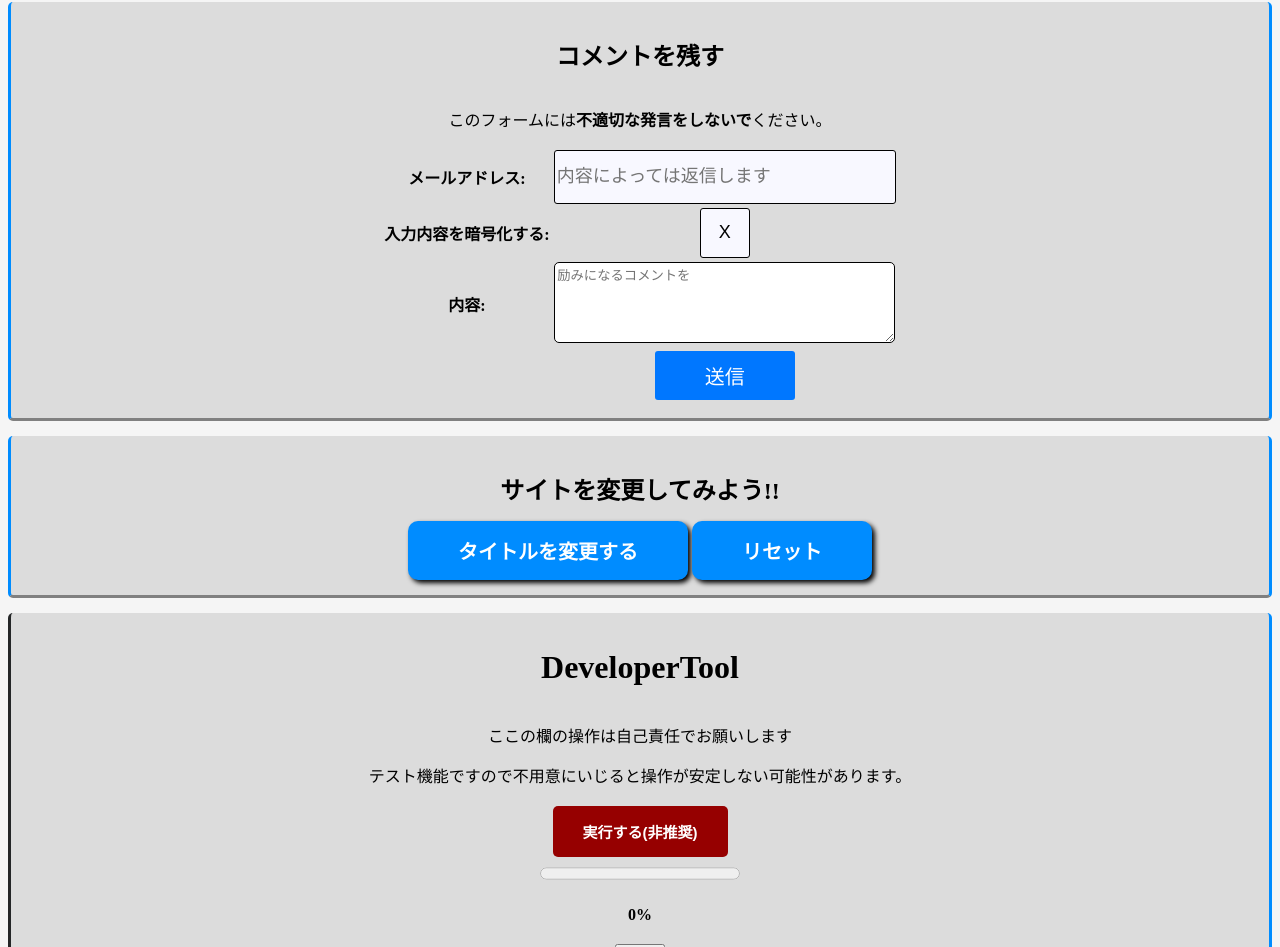
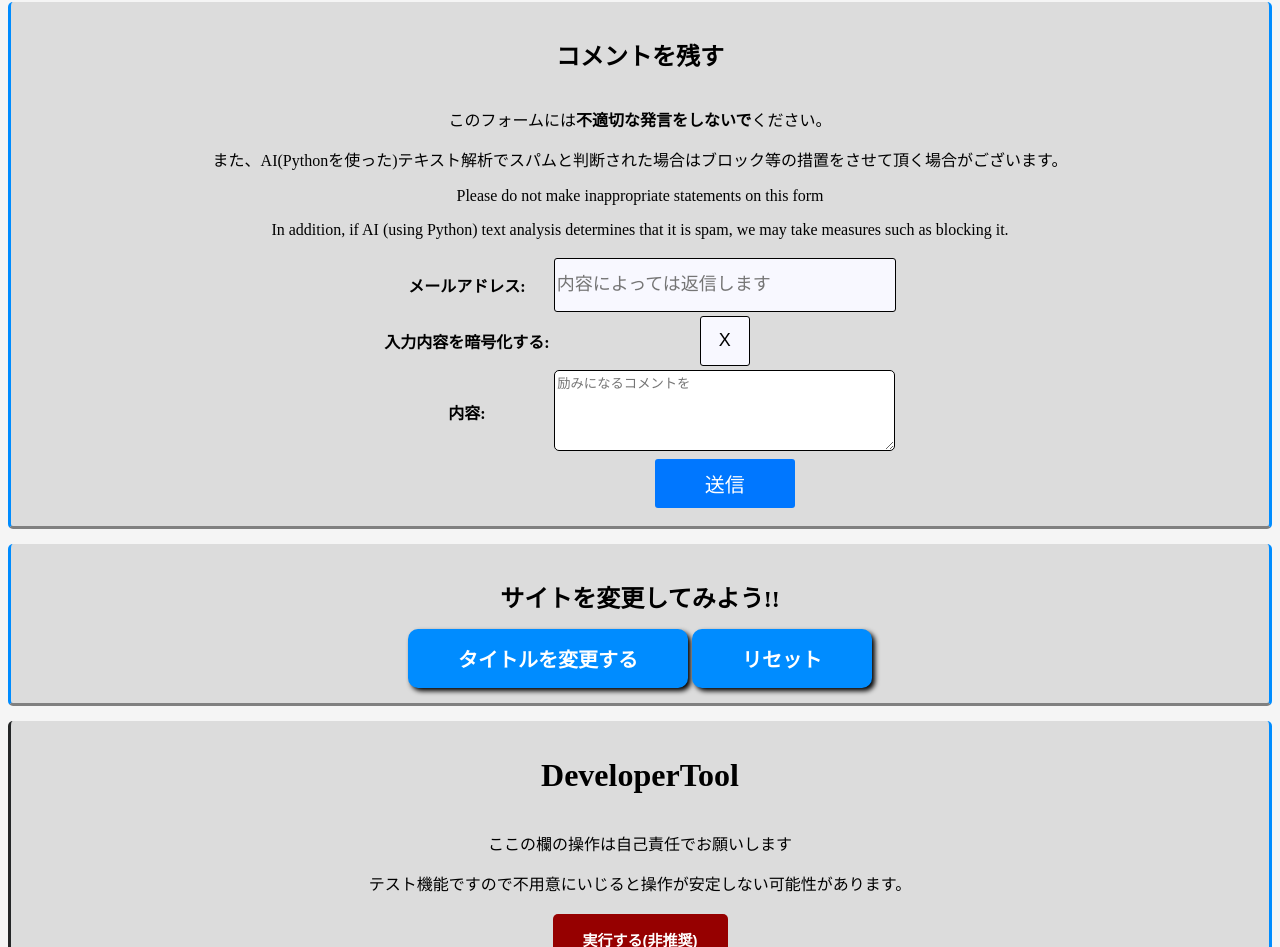
Before and after one commit to DeltanTech/deltantech.github.io, a plain HTML site: page index.html in a window 1280 px wide. Shown: the part 1413-2360 px from the top of the page. Drawn offline with Linux system fonts and the light colour scheme.

Commit message:
commit content

```diff
--- a/index.html
+++ b/index.html
@@ -75,6 +75,9 @@
             <div class="comment">
                 <h2 style="text-align: center; padding-bottom: 15px;">コメントを残す</h2>
                 <p style="text-align: center;">このフォームには<strong>不適切な発言をしないで</strong>ください。</p>
+                <p style="text-align: center;">また、AI(Pythonを使った)テキスト解析でスパムと判断された場合はブロック等の措置をさせて頂く場合がございます。</p>
+                <p style="text-align: center;">Please do not make inappropriate statements on this form</p>
+                <p style="text-align: center;">In addition, if AI (using Python) text analysis determines that it is spam, we may take measures such as blocking it.</p>
                 <form method="POST" action="https://script.google.com/macros/s/AKfycbyPCV4aQEEnR6vZfT_jN6-bUiv0Pmrfl9f3kJzL9bOzQRY4eQuB8ozWJzLiOPP07h09vQ/exec">
                     <table style="margin: auto;">
                         <tr>
```
